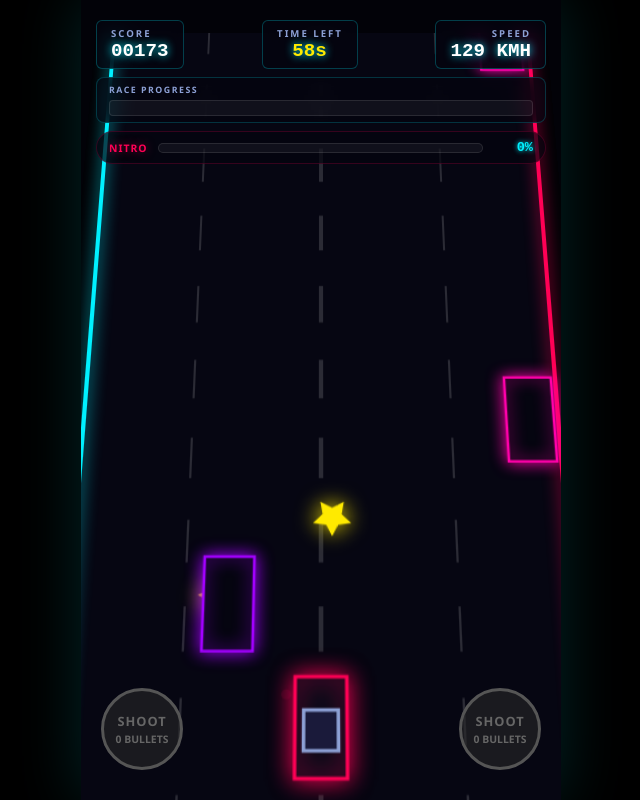
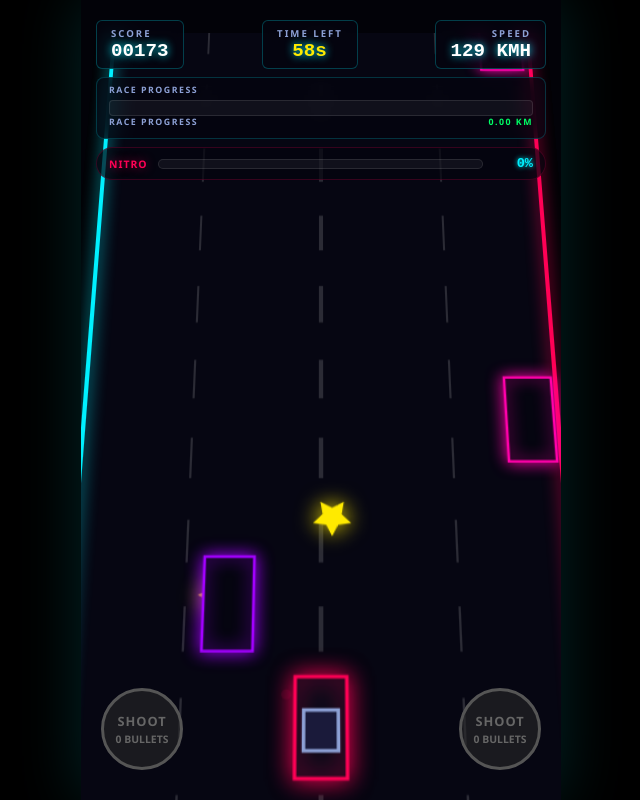
Before and after one commit to hasanpersonal/car, a plain HTML site: page index.html in a window 1280 px wide. Both pictures are taken after a click on the button "PLAY SOLO PRACTICE". Shown: the whole page, without its empty margins (319-959 px from the left). Drawn offline with Linux system fonts and the light colour scheme.

Commit message:
Update index.html

```diff
--- a/index.html
+++ b/index.html
@@ -21,6 +21,11 @@
                 <div class="tracker-label">RACE PROGRESS</div>
                 <div class="tracker-bg" id="tracker-lanes">
                     </div>
+                <div class="tracker-label" style="display: flex; justify-content: space-between;">
+    <span>RACE PROGRESS</span>
+    <span id="km-txt" style="color: #00ff66;">0.00 KM</span>
+                </div>
+
             </div>
 
             <div class="nitro-container">
```
